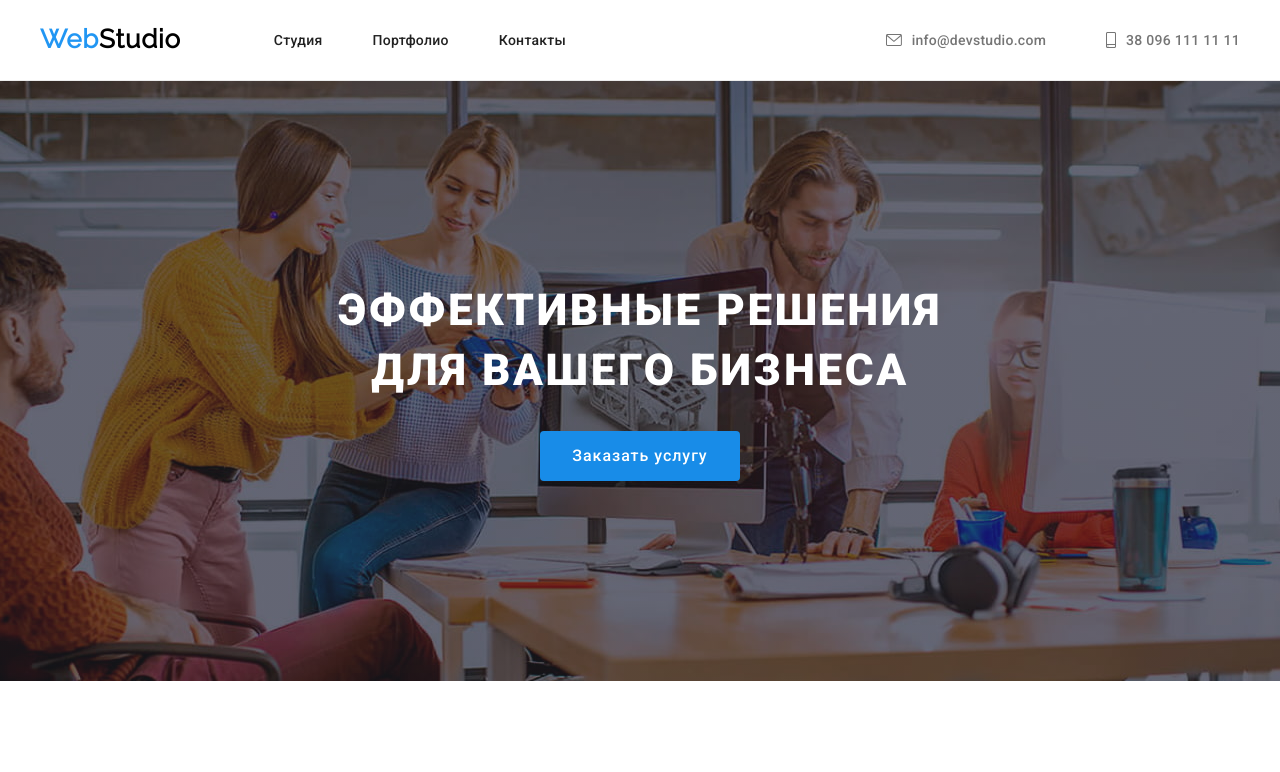
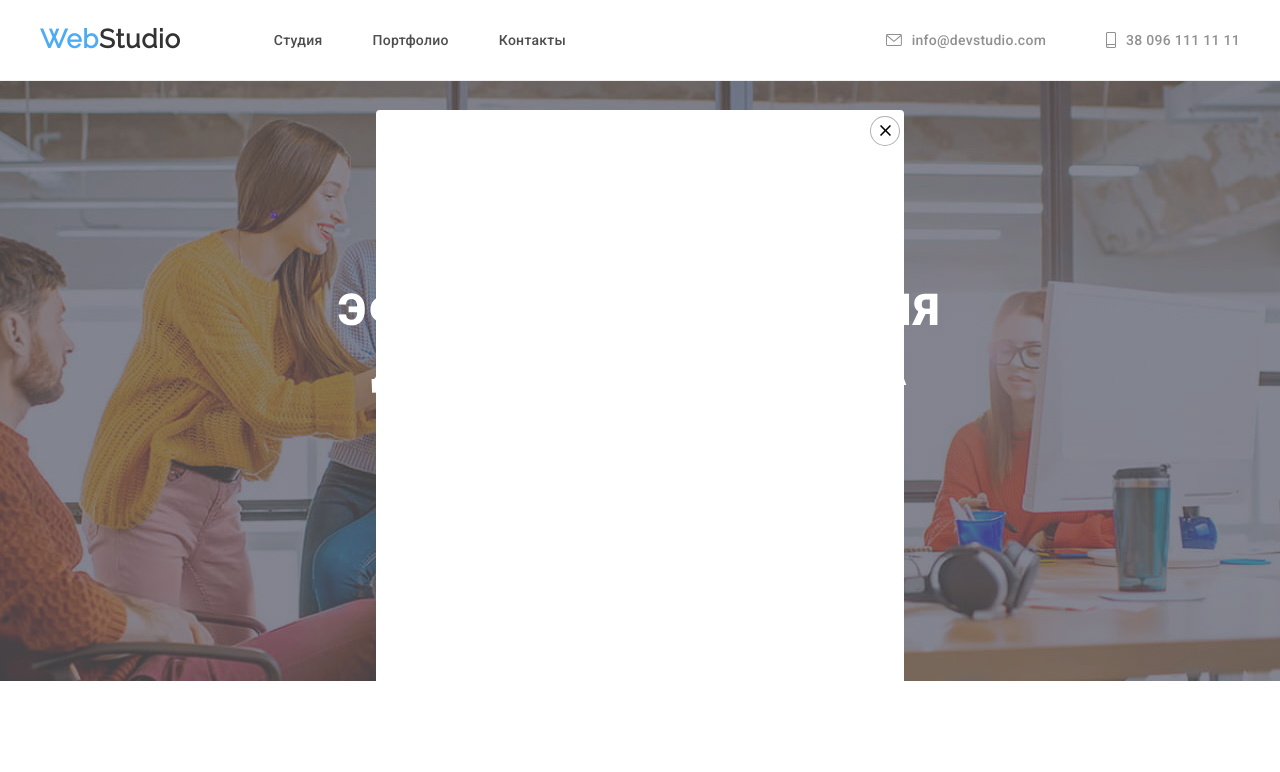
Before and after one commit to Drummberg/goit-markup-hw-05, a plain HTML site: page index.html in a window 1280 px wide. Both pictures are taken after a click on the button "Заказать услугу". Shown: the top 772 px of the page. Drawn offline with nearby package versions, Linux system fonts and the light colour scheme.

Commit message:
Update styles.css

```diff
--- a/css/styles.css
+++ b/css/styles.css
@@ -716,3 +716,39 @@ footer .container {
 .wrap-footer-container {
     display: flex;
 }
+
+.backdrop {
+    position: fixed;
+    top: 0;
+    width: 100vw;
+    height: 100vh;
+    background-color: rgba(255, 255, 255, 0.2);
+    display: flex;
+    align-items: center;
+    justify-content: center;
+    transition: opacity 250ms cubic-bezier(0.4, 0, 0.2, 1),
+        visibility 250ms cubic-bezier(0.4, 0, 0.2, 1);
+}
+.backdrop.is-hidden {
+    opacity: 0;
+    visibility: hidden;
+    pointer-events: none;
+}
+.modal {
+    position: relative;
+    width: 528px;
+    min-height: 581px;
+    background-color: #fff;
+    border-radius: 4px;
+}
+.btn-close {
+    position: absolute;
+    width: 30px;
+    height: 30px;
+    text-decoration: none;
+    right: 10px;
+    top: 5px;
+    border: none;
+    background-color: transparent;
+    cursor: pointer;
+}
```
